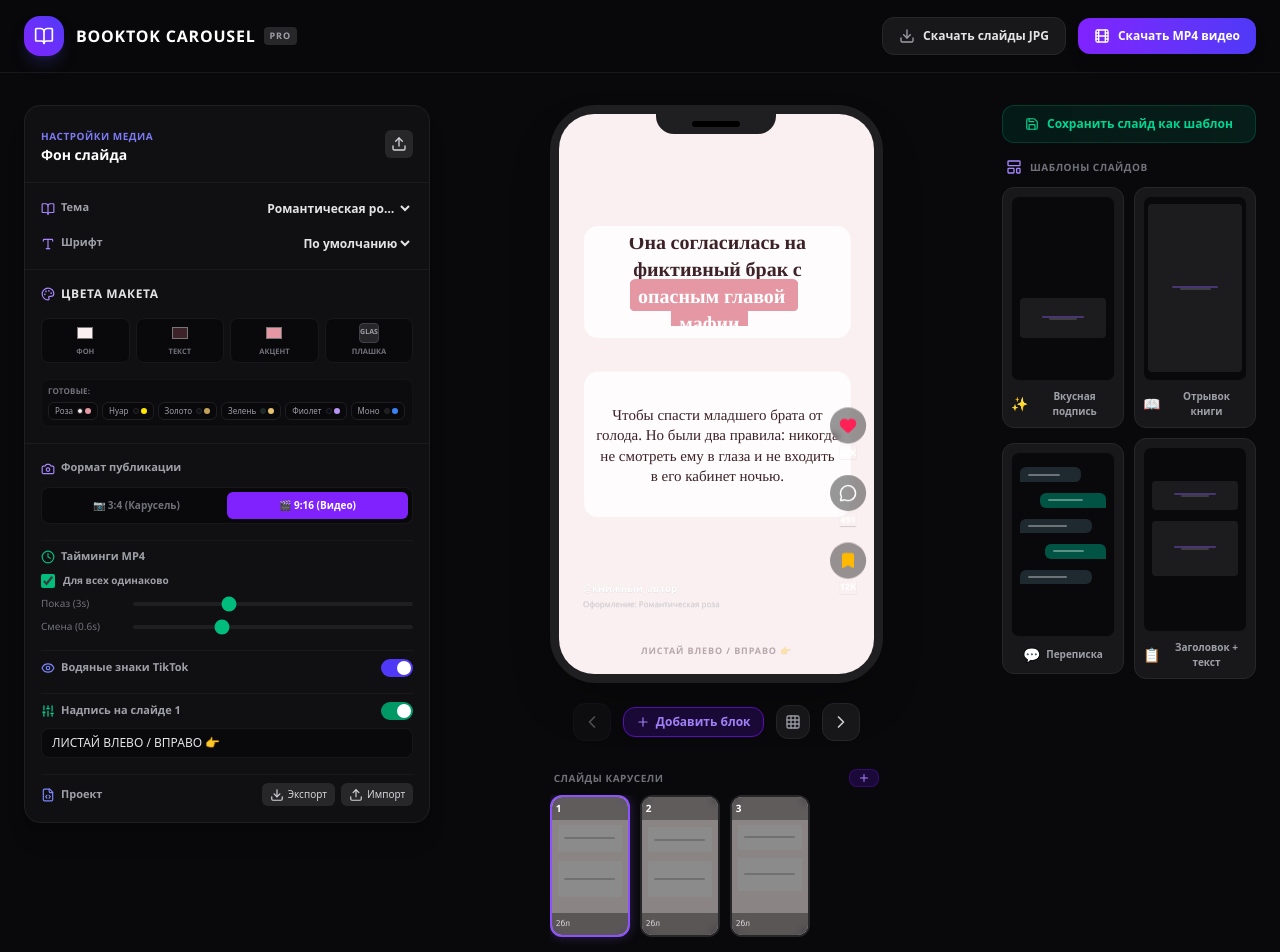
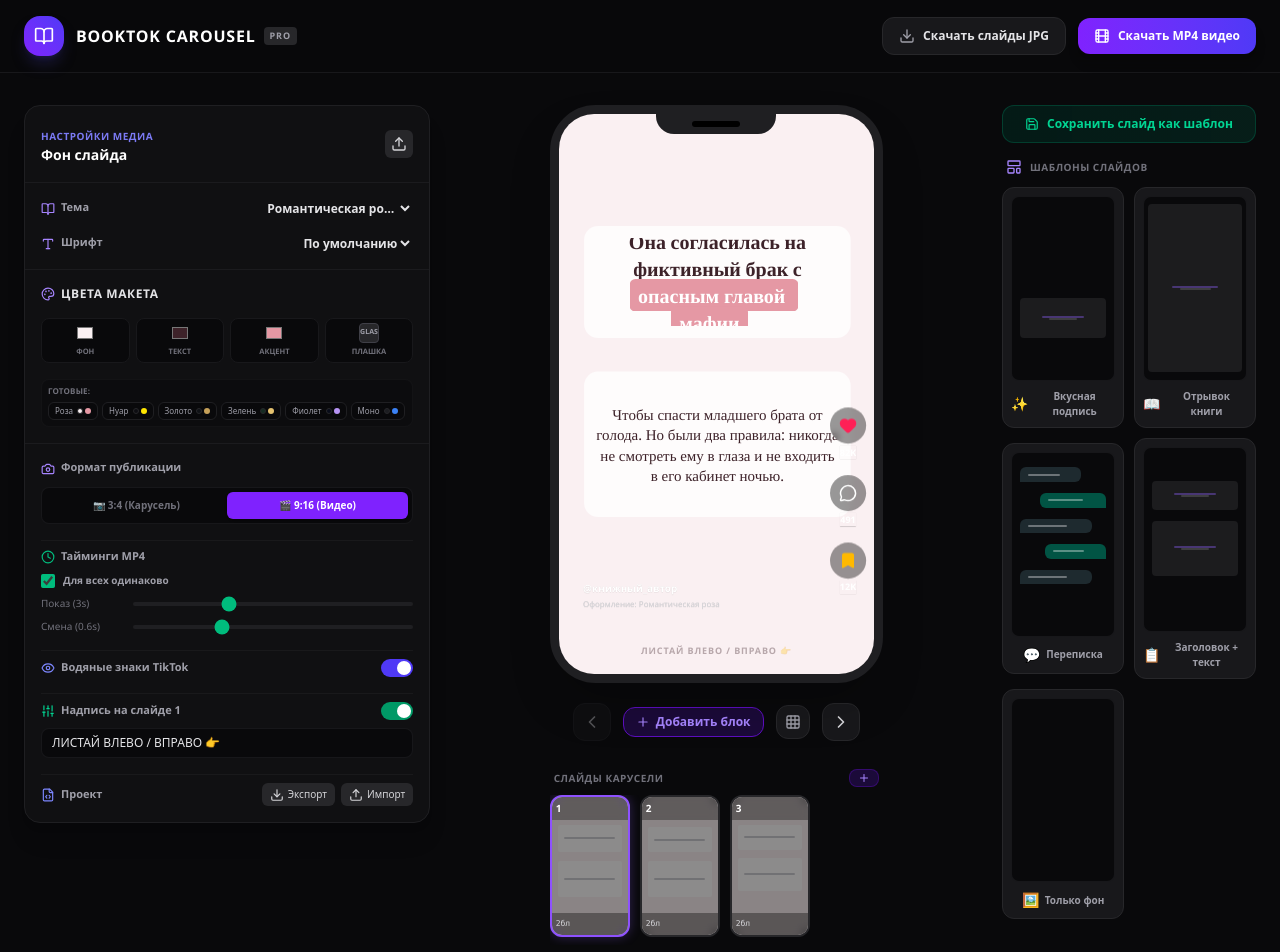
Before and after one commit to Searenn/btcarousel, a React (Vite) app: page / in a window 1280 px wide. Shown: the top 952 px of the page. Built offline with nearby package versions, Linux system fonts and the light colour scheme; a web font is replaced by a local one.

Commit message:
feat: empty slide template, flexible background zoom (0.2x-5x) and free panning

```diff
--- a/src/components/CarouselPreview.tsx
+++ b/src/components/CarouselPreview.tsx
@@ -69,8 +69,8 @@ export default function CarouselPreview({
       const deltaY = moveEv.clientY - startY;
       let newX = originalX + (deltaX / zoom);
       let newY = originalY + (deltaY / zoom);
-      const limitX = Math.max(0, (W * (zoom - 1)) / (2 * zoom));
-      const limitY = Math.max(0, (H * (zoom - 1)) / (2 * zoom));
+      const limitX = (W * 0.8) / zoom;
+      const limitY = (H * 0.8) / zoom;
       newX = Math.max(-limitX, Math.min(limitX, newX));
       newY = Math.max(-limitY, Math.min(limitY, newY));
       onUpdateSlide(currentSlide.id, {
@@ -485,12 +485,12 @@ export default function CarouselPreview({
       }, 800);
       const currentZoom = slide.backgroundZoom || 1;
       const delta = -e.deltaY * 0.003;
-      const newZoom = Math.max(1, Math.min(5, currentZoom + delta));
+      const newZoom = Math.max(0.2, Math.min(5, currentZoom + delta));
       const dims = getRatioDimensions(config.ratio);
       const W = dims.previewW;
       const H = dims.previewH;
-      const limitX = Math.max(0, (W * (newZoom - 1)) / (2 * newZoom));
-      const limitY = Math.max(0, (H * (newZoom - 1)) / (2 * newZoom));
+      const limitX = (W * 0.8) / newZoom;
+      const limitY = (H * 0.8) / newZoom;
       let newX = slide.backgroundX || 0;
       let newY = slide.backgroundY || 0;
       newX = Math.max(-limitX, Math.min(limitX, newX));
--- a/src/components/SlideTemplates.tsx
+++ b/src/components/SlideTemplates.tsx
@@ -109,6 +109,12 @@ const SLIDE_TEMPLATES: SlideTemplate[] = [
         verticalAlign: "center",
       },
     ],
+  },
+  {
+    id: "empty_bg",
+    name: "Только фон",
+    icon: "🖼️",
+    blocks: [],
   },
 ];
 const USER_TEMPLATES_KEY = "booktok_user_templates";
```
